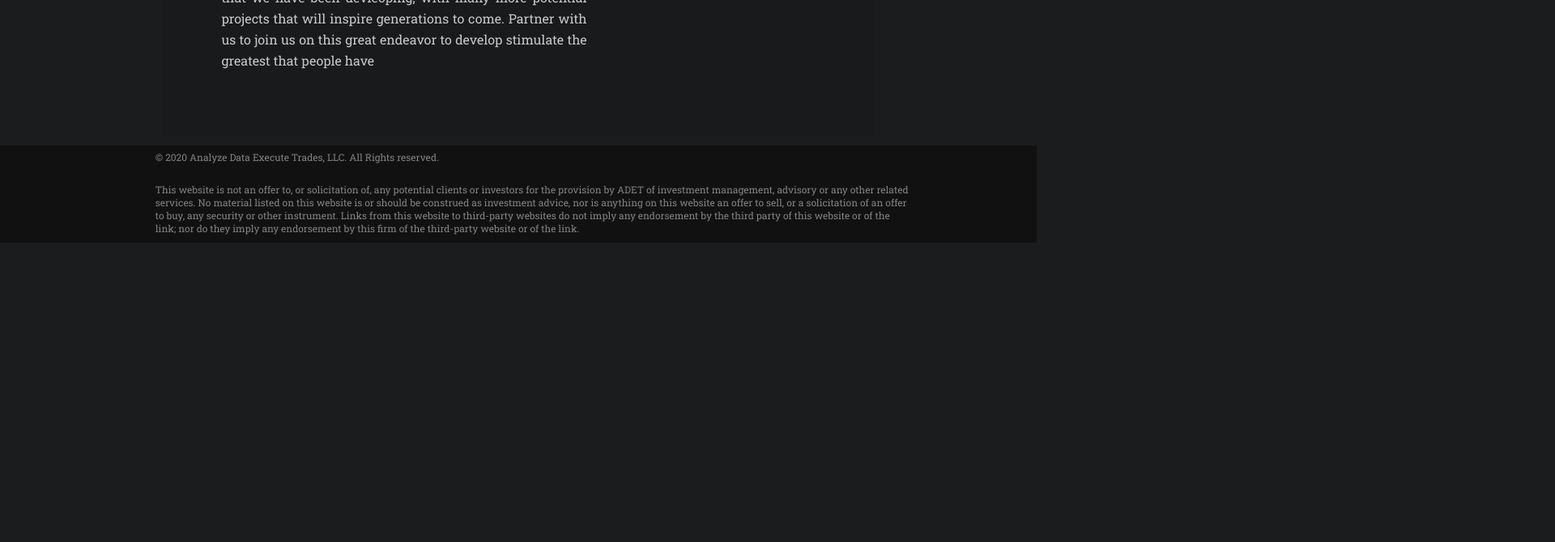
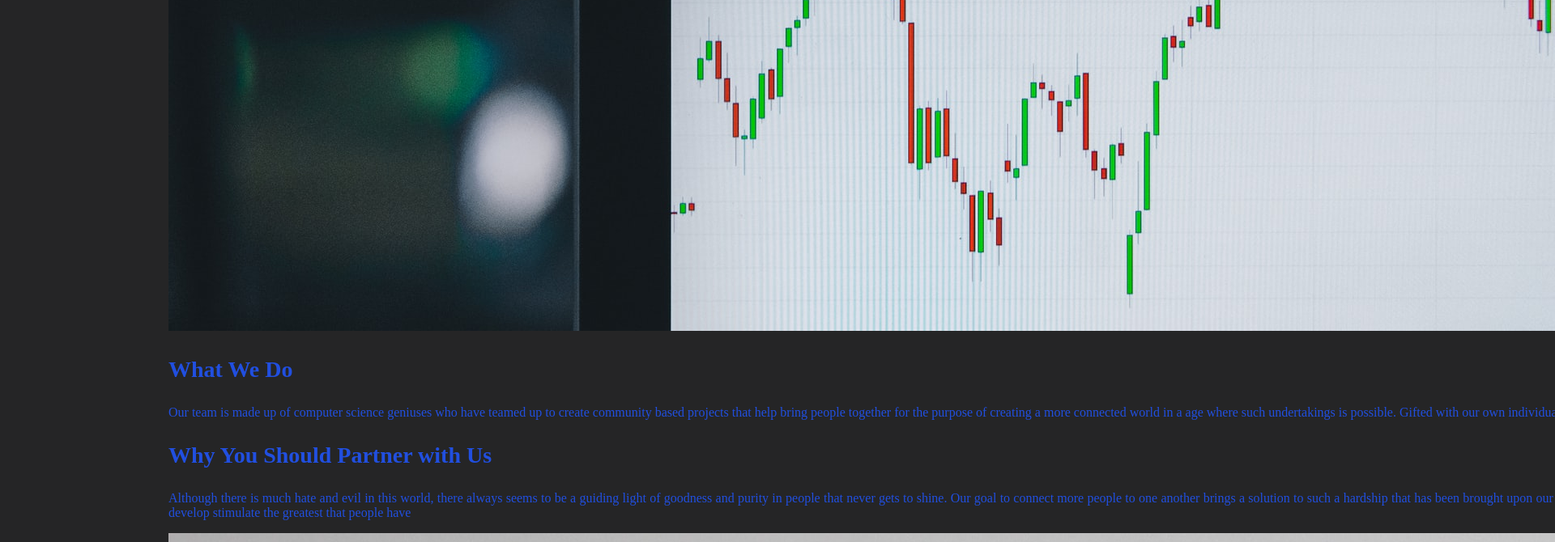
Before and after one commit to adet-web/homepage, a React app: page / in a window 1280 px wide. Shown: the part 1826-2496 px from the top of the page at 81% size, 1920 px wide, since content can reach past the window. Before the commit the page ends 2126 px from the top, so only its background shows below. Built offline with nearby package versions, Linux system fonts and the light colour scheme.

Commit message:
is this working

```diff
--- a/src/AboutPage.js
+++ b/src/AboutPage.js
@@ -6,6 +6,7 @@ const AboutPage = () => {
       <article  className="altern-bg">
         <section className="section-flex-c">
           <p>
+            <span> About Us </span> <br/>
             We are project ADET, a team consisting of college students in our
             senior/junior year at NYU Tandon University. Led by cofounder Bryan,
             his fellow cofounders, CJ, Matthew, and Chris, have have come
--- a/src/css/styles.scss
+++ b/src/css/styles.scss
@@ -1,7 +1,6 @@
 body{
-  background: #1b1c1e;
+  background: #252526;
   height: 100%;
-  margin: 0px;
 }
 
 .coding-image{
@@ -11,9 +10,9 @@ body{
 
 .main-page-container{
   min-height: 100%;
-  margin: 0px 200px 0px;
+  margin: 40px 200px 40px;
   display: grid;
-  color: #cacaca;
+  color: #214fe0;
 }
 
 .main-page-container h1{
@@ -68,7 +67,7 @@ body{
 header{
   position: sticky;
   top: 0;
-  background: #181a1b;
+  background: #000000;
   z-index: 3;
 }
 header::after{
@@ -85,8 +84,6 @@ header::after{
   width: 85%;
   height: 100px;
   margin: 0 auto;
-  font-family: 'Roboto Slab', "Times New Roman", serif;
-
 }
 .nav-unit ul{
   margin: 0;
@@ -185,16 +182,12 @@ footer{
   position: relative;
   bottom: 0;
   width: 100%;
-  background-color:  #111;
-  font-family: 'Roboto Slab', "Times New Roman", serif;
-  color: #828282;;
-
-
+  background-color:  #000000;
 }
 
 .footer-unit{
   width: 75.5%;
-  height: 120px;
+  height: 200px;
   margin: 0 auto;
 }
 
@@ -214,9 +207,9 @@ footer{
 }
 .footer-unit p{
   margin-left: 35px;
-  padding: 6px 0px;
+  padding-top: 20px;
   font-size: 12px;
-
+  color: #ffffff;
 }
 
 .wrapper{
@@ -432,51 +425,34 @@ s
 }
 
 .contact-table {
-  width: 300px;
-}
-.contact-table td {
-  padding: 4px 0px;
+  width: 250px;
 }
 
-.section-flex-c {
-  display: flex;
-  justify-content: space-around;
-  flex-wrap: wrap;
-  align-items: center;
-  max-width: 1400px;
-  margin: 0 auto;
-  padding: 4em;
-  font-family: 'Roboto Slab', "Times New Roman", serif;
-  line-height: 26px;
-  color: #cacaca;
+.about-us-title{
+  text-decoration: underline;
 }
-.section-flex-c > * {
-  max-width: 60%;
-  flex-grow: 1;
+.contact-us-title{
+  text-decoration: underline;
 }
 
-.section-flex-c img {
-  max-width: 35%;
+.contact-table th{
+  text-decoration: underline;
+  text-align: inherit;
 }
 
-.altern-bg section:nth-child(odd) {
-  background-color: #181a1b;
-  // background-color: #222;
-}
-.altern-bg section:nth-child(even) {
-  // background-color: #1e1e1e;
-  background-color: #1c1e1f;
+.login-container input{
+  margin-right: 30px;
 }
 
-.form {
-  // padding:  40px 30px;
-  // background:  #fefefe;
-  // display:  flex;
-  // flex-direction:  column;
-  // align-items:  flex-start;
-  // padding-bottom:  20px;
-  // width:  300px;
-  padding: 50px;
-  width: 500px;
-  margin: 0 auto;
+.login-container h1{
+  text-decoration: underline;
 }
+
+.contact-us-form span{
+  margin-left: 190px;
+}
+
+.inline_span{
+  text-decoration: underline;
+  text-align: center;
+}
```
